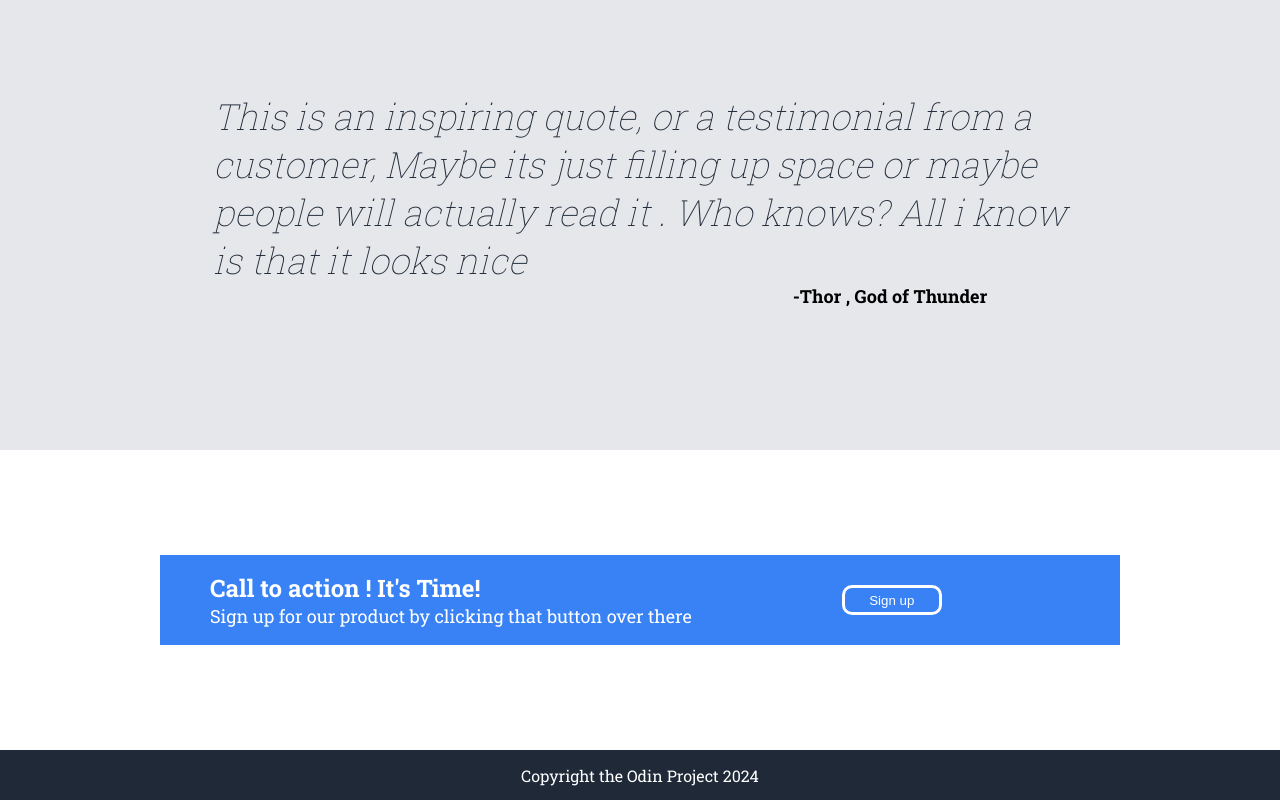
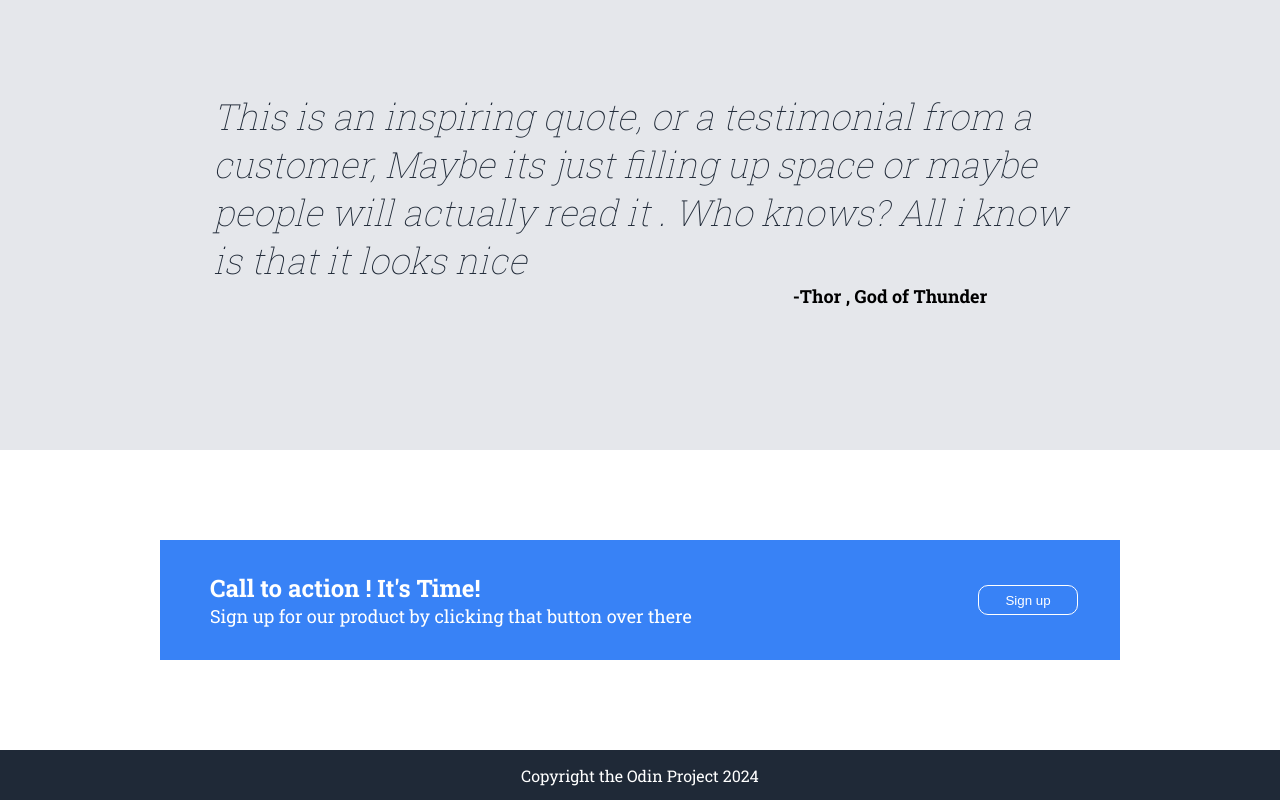
Before and after one commit to karan2oo3/LandingPage, a plain HTML site: page index.html in a window 1280 px wide. Shown: the part 1248-2048 px from the top of the page. Drawn offline with Linux system fonts and the light colour scheme.

Commit message:
corrected some visual mistakes in the last sections

```diff
--- a/style.css
+++ b/style.css
@@ -153,13 +153,13 @@ h3{
 .bluecontainer{
     background-color: #3882f6;
     width:75%;
-    height: 30%;
+    height: 40%;
     display:flex;
     flex-direction: row;
 
 }
 .blueleft{
-    widht:80%;
+    width:80%;
     margin-left:50px;
     display: flex;
     justify-content: center;
@@ -179,7 +179,7 @@ h4{
     display: flex;
     justify-content: flex-start;
     align-items: center;
-    margin-left:150px;
+
 
 }
 .btn{
@@ -187,7 +187,7 @@ h4{
     color:white;
     width:100px;
     height:30px;
-    border:3px solid white;
+    border:1px solid white;
     border-radius: 10px ;
 }
 .footer{
```
